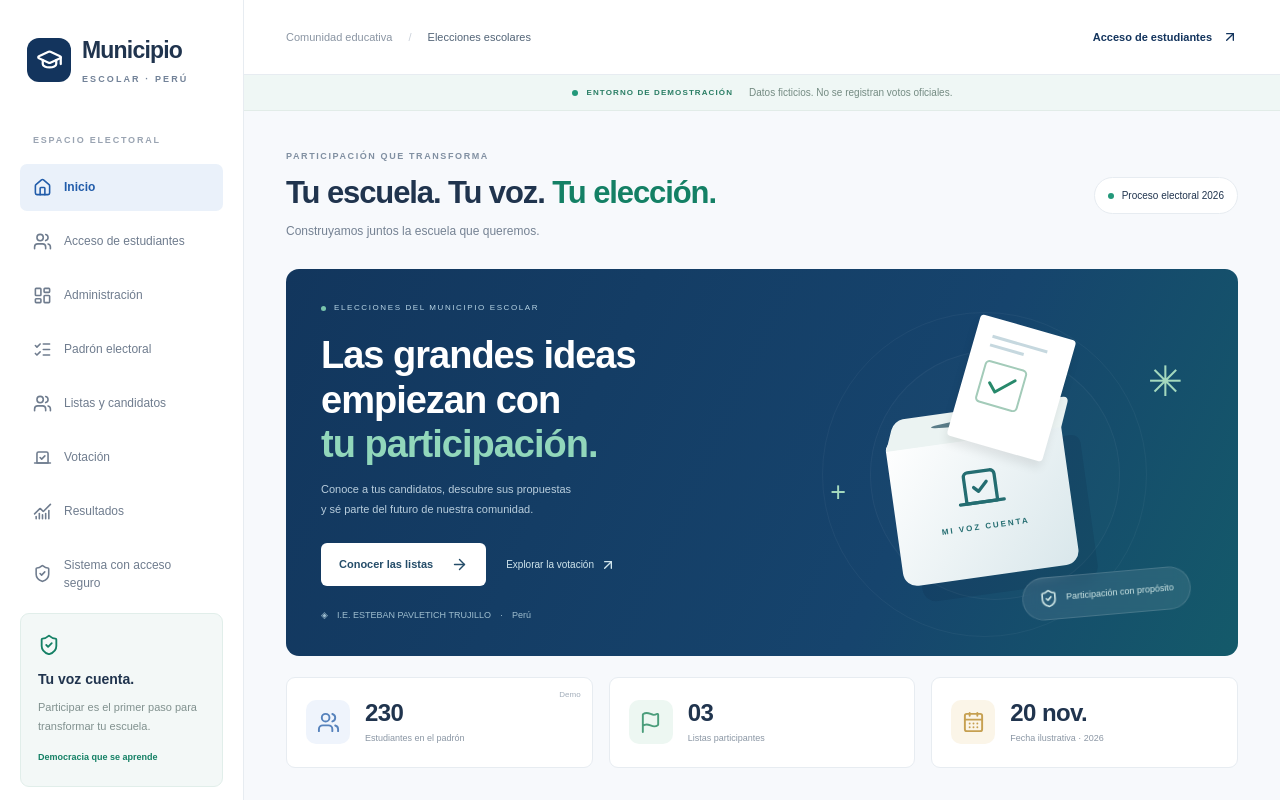
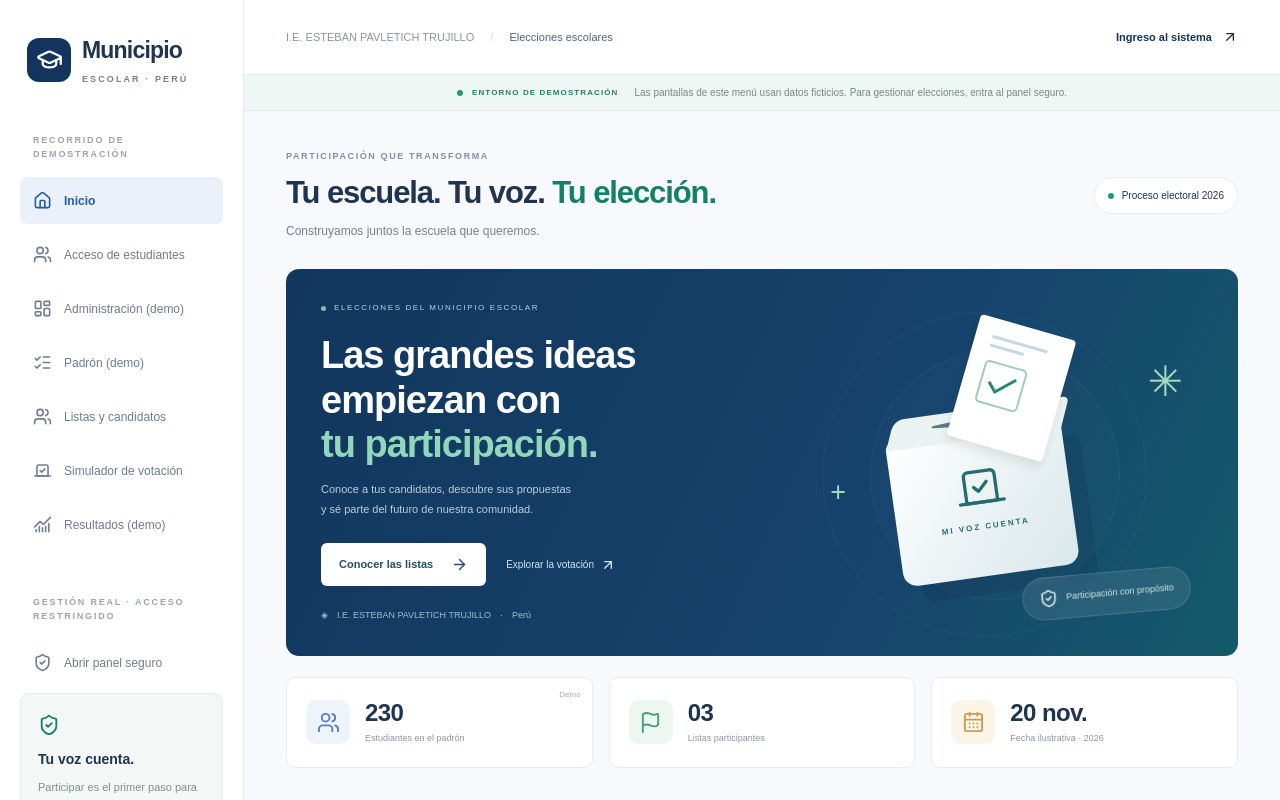
Before and after one commit to walitecStore/municipio-escolar, a Next.js app: page / in a window 1280 px wide. Shown: the top 800 px of the page. Built offline with nearby package versions, Linux system fonts and the light colour scheme.

Commit message:
Clarify demo navigation and secure panel entry

```diff
--- a/src/components/shell.tsx
+++ b/src/components/shell.tsx
@@ -1,6 +1,7 @@
 "use client";
 import Link from "next/link";
 import { usePathname } from "next/navigation";
+import { institution } from "@/lib/institution";
 import {
   GraduationCap,
   House,
@@ -15,11 +16,11 @@ import {
 const links = [
   ["/", "Inicio", House],
   ["/estudiantes", "Acceso de estudiantes", Users],
-  ["/administracion", "Administración", LayoutDashboard],
-  ["/padron", "Padrón electoral", ListChecks],
+  ["/administracion", "Administración (demo)", LayoutDashboard],
+  ["/padron", "Padrón (demo)", ListChecks],
   ["/candidatos", "Listas y candidatos", Users],
-  ["/votacion", "Votación", Vote],
-  ["/resultados", "Resultados", ChartNoAxesCombined],
+  ["/votacion", "Simulador de votación", Vote],
+  ["/resultados", "Resultados (demo)", ChartNoAxesCombined],
 ] as const;
 export function Shell({ children }: { children: React.ReactNode }) {
   const path = usePathname();
@@ -38,7 +39,7 @@ export function Shell({ children }: { children: React.ReactNode }) {
             Municipio<span className="brand-sub">ESCOLAR · PERÚ</span>
           </span>
         </Link>
-        <div className="sidebar-label">ESPACIO ELECTORAL</div>
+        <div className="sidebar-label">RECORRIDO DE DEMOSTRACIÓN</div>
         <nav aria-label="Navegación principal">
           {links.map(([href, label, Icon]) => (
             <Link
@@ -51,12 +52,13 @@ export function Shell({ children }: { children: React.ReactNode }) {
               {label}
             </Link>
           ))}
+          <div className="sidebar-label sidebar-label-secure">GESTIÓN REAL · ACCESO RESTRINGIDO</div>
           <Link
-            className={`nav-link ${connected ? "active" : ""}`}
+            className={`nav-link secure-nav-link ${connected ? "active" : ""}`}
             href="/sistema"
           >
             <ShieldCheck size={19} />
-            Sistema con acceso seguro
+            Abrir panel seguro
           </Link>
         </nav>
         <div className="sidebar-bottom">
@@ -74,11 +76,11 @@ export function Shell({ children }: { children: React.ReactNode }) {
       <div className="workspace">
         <header className="topbar">
           <span>
-            Comunidad educativa <span className="top-divider">/</span>{" "}
+            {institution.name} <span className="top-divider">/</span>{" "}
             <strong>Elecciones escolares</strong>
           </span>
-          <Link href="/estudiantes" className="access-link">
-            Acceso de estudiantes <ArrowUpRight size={16} />
+          <Link href="/sistema/login" className="access-link">
+            Ingreso al sistema <ArrowUpRight size={16} />
           </Link>
         </header>
         <div className="demo-banner">
@@ -89,7 +91,7 @@ export function Shell({ children }: { children: React.ReactNode }) {
           <span className="banner-text">
             {connected
               ? "Consulta el estado de configuración y activación dentro del sistema."
-              : "Datos ficticios. No se registran votos oficiales."}
+              : "Las pantallas de este menú usan datos ficticios. Para gestionar elecciones, entra al panel seguro."}
           </span>
         </div>
         <main id="contenido">{children}</main>
@@ -98,7 +100,7 @@ export function Shell({ children }: { children: React.ReactNode }) {
             © 2026 Municipio Escolar · Aprendemos a vivir en democracia.
           </span>
           <span>
-            Prototipo educativo <span className="green-dot" />
+            Entorno de pruebas <span className="green-dot" />
           </span>
         </footer>
       </div>
```
